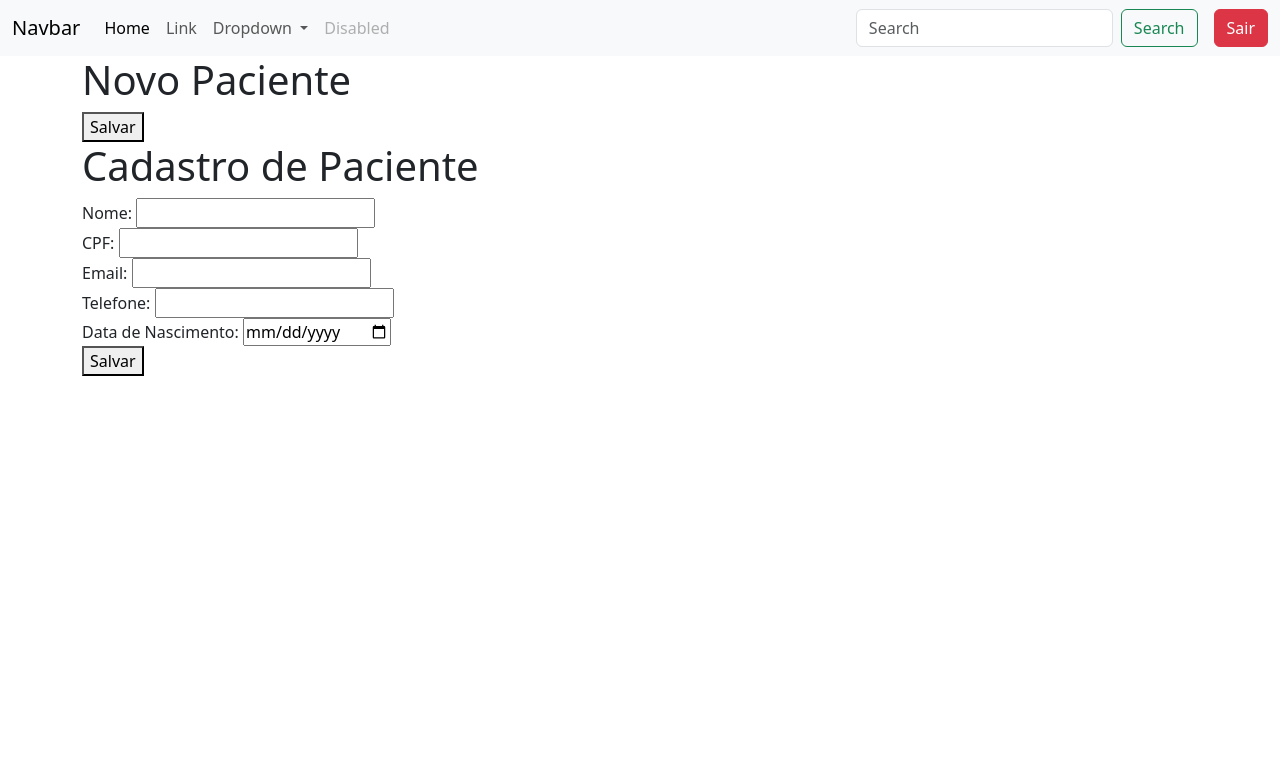
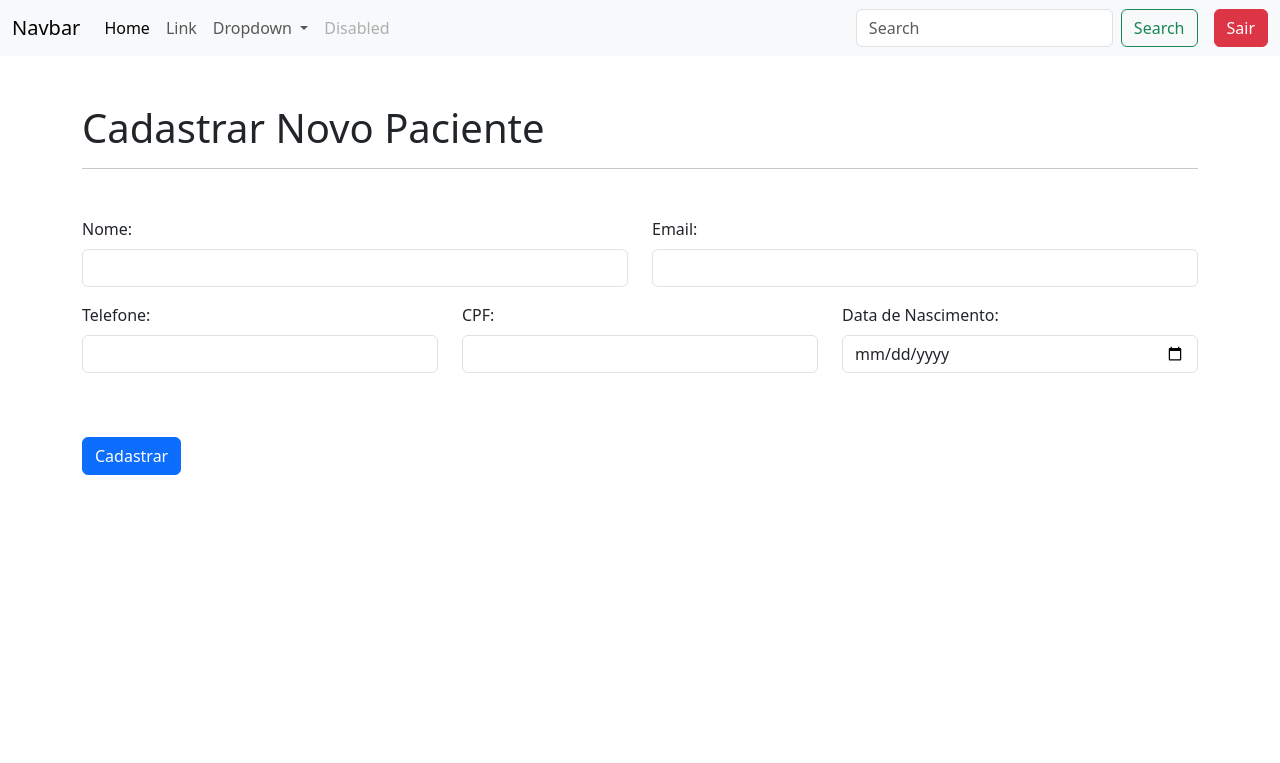
Before and after one commit to marryXP120/sistema_django_noturno, a Django app: page /novo-paciente/ in a window 1280 px wide. Shown: the top 763 px of the page. Run offline with Django 5.2, Linux system fonts and the light colour scheme.

Commit message:
aula do dia 011026

```diff
--- a/apps/crud/templates/novo-paciente.html
+++ b/apps/crud/templates/novo-paciente.html
@@ -1,26 +1,37 @@
 {% extends 'base-crud.html' %}
 {% block title %}Novo Paciente{% endblock %}
 {% block content %}
-    <h1>Novo Paciente</h1>
-    <form method="post">
+    <h1 class="mt-5">
+        Cadastrar Novo Paciente
+    </h1>
+    <hr>
+    {% if error %}<p>{{ error }}</p>{% endif %}
+    <form action="" method="POST">
         {% csrf_token %}
-        {{ form.as_p }}
-        <button type="submit">Salvar</button>
+        <div class="row mt-5">
+            <div class="col-12 col-md-6 mb-3">
+                <label for="nome" class="form-label">Nome:</label>
+                <input type="text" class="form-control" id="nome" name="nome" required>
+            </div>
+            <div class="col-12 col-md-6 mb-3">
+                <label for="email" class="form-label">Email:</label>
+                <input type="email" class="form-control" id="email" name="email" required>
+            </div>
+            <div class="col-12 col-md-6 col-lg-4 mb-3">
+                <label for="telefone" class="form-label">Telefone:</label>
+                <input type="text" class="form-control" id="telefone" name="telefone" required>
+            </div>
+            <div class="col-12 col-md-6 col-lg-4 mb-3">
+                <label for="cpf" class="form-label">CPF:</label>
+                <input type="text" class="form-control" id="cpf" name="cpf" required>
+            </div>
+            <div class="col-12 col-md-6 col-lg-4 mb-3">
+                <label for="data_nascimento" class="form-label">Data de Nascimento:</label>
+                <input type="date" class="form-control" id="data_nascimento" name="data_nascimento" required>
+            </div>
+            <div class="d-flex justify-content-start mt-5 mb-5">
+                <button type="submit" class="btn btn-primary">Cadastrar</button>
+            </div>
+        </div>
     </form>
-
-<h1>Cadastro de Paciente</h1>
-<form action="" method="post">
-    {% csrf_token %}
-    <label for="nome">Nome:</label>
-    <input type="text" id="nome" name="nome" required><br>
-    <label for="cpf">CPF:</label>
-    <input type="text" id="cpf" name="cpf" required><br>
-    <label for="email">Email:</label>
-    <input type="email" id="email" name="email" required><br>
-    <label for="telefone">Telefone:</label>
-    <input type="text" id="telefone" name="telefone" required><br>
-    <label for="data_nascimento">Data de Nascimento:</label>
-    <input type="date" id="data_nascimento" name="data_nascimento" required><br>
-    <button type="submit">Salvar</button>
-</form>
 {% endblock %}
--- a/config/settings.py
+++ b/config/settings.py
@@ -116,7 +116,7 @@ USE_TZ = True
 # Static files (CSS, JavaScript, Images)
 # https://docs.djangoproject.com/en/6.1/howto/static-files/
 
-STATIC_URL = 'static/'
+STATIC_URL = '/static/'
 
 LOGIN_URL = '/login/'
 
```
Also changed, not shown: apps/crud/static/js/script.js (added, +13 -0 lines).
